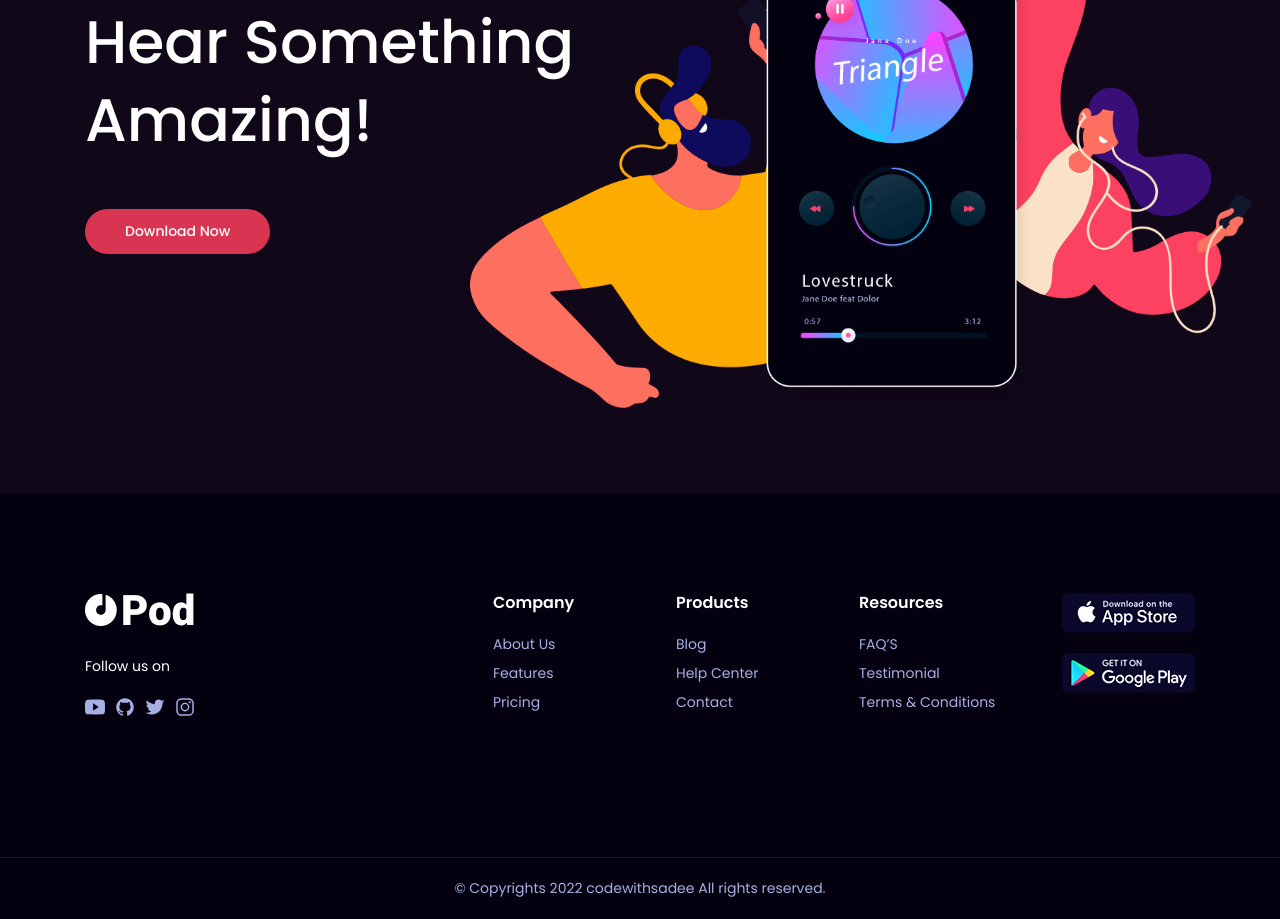
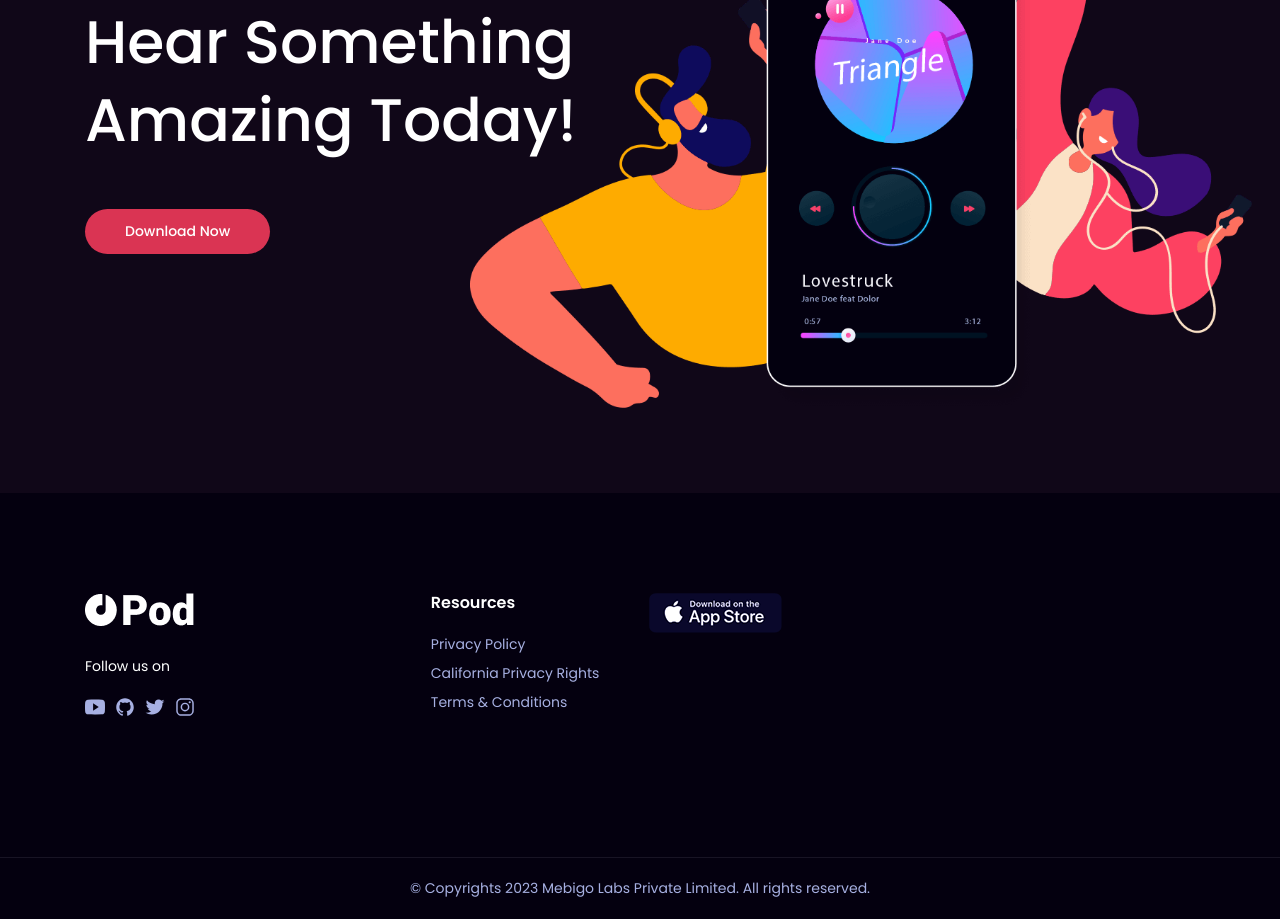
Before and after one commit to manifestXM/manifestxm.github.io, a plain HTML site: page index.html in a window 1280 px wide. Shown: the part 300-1219 px from the top of the page. Drawn offline with nearby package versions, Linux system fonts and the light colour scheme.

Commit message:
Update index.html

```diff
--- a/index.html
+++ b/index.html
@@ -40,49 +40,6 @@
 				<img src="./assets/images/logo.png" alt="manifest XM">
 			</a>
 
-<!-- 			<nav class="navbar" data-navbar>
-
-				<button class="nav-close-btn" data-nav-close-btn>
-					<ion-icon name="close-outline"></ion-icon>
-				</button>
-
-				<ul class="navbar-list">
-
-					<li>
-						<a href="#home" class="navbar-link">Home</a>
-					</li>
-
-					<li>
-						<a href="#features" class="navbar-link">Features</a>
-					</li>
-
-					<li>
-						<a href="#overview" class="navbar-link">Overview</a>
-					</li>
-
-					<li>
-						<a href="#blog" class="navbar-link">Blog</a>
-					</li>
-
-					<li>
-						<a href="#" class="navbar-link">Pricing</a>
-					</li>
-
-					<li>
-						<a href="#" class="navbar-link">FAQ's</a>
-					</li>
-
-					<li>
-						<button class="btn-primary">Get started</button>
-					</li>
-
-				</ul>
-
-			</nav>
- -->
-<!-- 			<button class="nav-open-btn" data-nav-open-btn>
-				<ion-icon name="menu"></ion-icon>
-			</button> -->
 
 		</div>
 
@@ -103,7 +60,7 @@
 			<section class="hero" id="home">
 
 				<div class="hero-content">
-					<h1 class="h1 hero-title">Hear Something Amazing!</h1>
+					<h1 class="h1 hero-title">Hear Something Amazing Today!</h1>
 
 					<button class="btn-primary">Download now</button>
 				</div>
@@ -130,7 +87,7 @@
 			<div class="footer-brand">
 
 				<a href="#" class="footer-logo">
-					<img src="./assets/images/logo.png" alt="pod logo">
+					<img src="./assets/images/logo.png" alt="manifest XM">
 				</a>
 
 				<p>Follow us on</p>
@@ -170,59 +127,19 @@
 				<ul class="footer-list">
 
 					<li>
-						<h3 class="h5 footer-item-title">Company</h3>
-					</li>
-
-					<li>
-						<a href="#" class="footer-link">About Us</a>
-					</li>
-
-					<li>
-						<a href="#" class="footer-link">Features</a>
-					</li>
-
-					<li>
-						<a href="#" class="footer-link">Pricing</a>
-					</li>
-
-				</ul>
-
-				<ul class="footer-list">
-
-					<li>
-						<h3 class="h5 footer-item-title">Products</h3>
-					</li>
-
-					<li>
-						<a href="#" class="footer-link">Blog</a>
-					</li>
-
-					<li>
-						<a href="#" class="footer-link">Help Center</a>
-					</li>
-
-					<li>
-						<a href="#" class="footer-link">Contact</a>
-					</li>
-
-				</ul>
-
-				<ul class="footer-list">
-
-					<li>
 						<h3 class="h5 footer-item-title">Resources</h3>
 					</li>
 
 					<li>
-						<a href="#" class="footer-link">FAQ’S</a>
+						<a href="privacypolicy.html" class="footer-link">Privacy Policy</a>
 					</li>
 
 					<li>
-						<a href="#" class="footer-link">Testimonial</a>
+						<a href="californiaprivacyrights.html" class="footer-link">California Privacy Rights</a>
 					</li>
 
 					<li>
-						<a href="#" class="footer-link">Terms & Conditions</a>
+						<a href="tnc.html" class="footer-link">Terms & Conditions</a>
 					</li>
 
 				</ul>
@@ -231,17 +148,13 @@
 					<a href="#">
 						<img src="./assets/images/footer-1.png" alt="apple store">
 					</a>
-
-					<a href="#">
-						<img src="./assets/images/footer-2.png" alt="google play store">
-					</a>
 				</div>
 
 			</div>
 
 		</div>
 
-		<p class="copyright">&copy; Copyrights 2022 codewithsadee All rights reserved.</p>
+		<p class="copyright">&copy; Copyrights 2023 Mebigo Labs Private Limited. All rights reserved.</p>
 
 	</footer>
 
```
